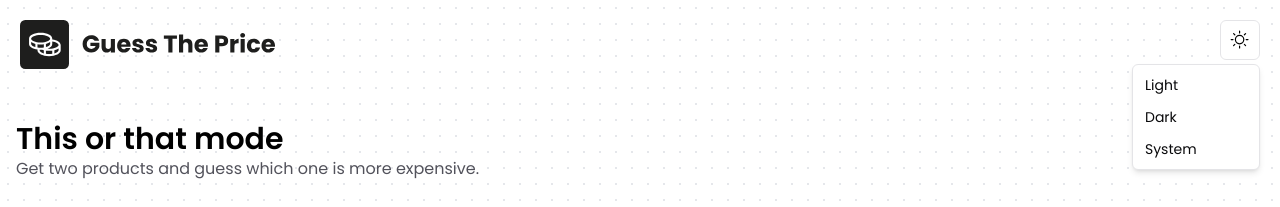
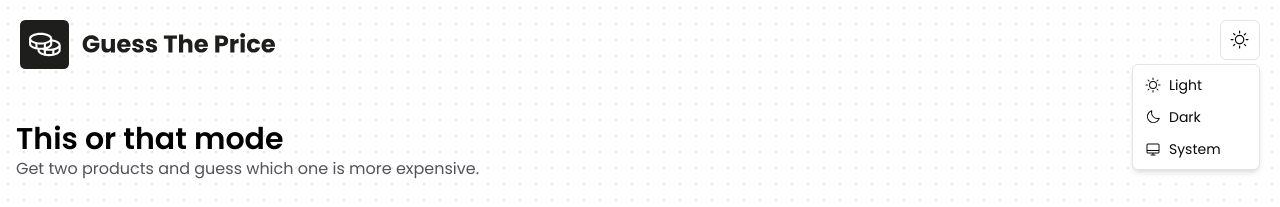
Before and after one commit to pavece/guess-the-price, a React (Vite) app in the folder apps/client/: page /this-that in a window 1280 px wide. Both pictures are taken after a click on the button "Toggle theme". Shown: the top 207 px of the page. Built offline with nearby package versions, Linux system fonts and the light colour scheme; no server answers.

Commit message:
Client, add theme toggle and provider modifications to single player only

```diff
--- a/apps/client/src/components/ui/theme-toggle.tsx
+++ b/apps/client/src/components/ui/theme-toggle.tsx
@@ -6,7 +6,7 @@ import {
 	DropdownMenuTrigger,
 } from '@/components/ui/dropdown-menu';
 import { useTheme } from '@/context/theme-provider';
-import { Moon, Sun } from '@phosphor-icons/react';
+import { Desktop, Moon, Sun } from '@phosphor-icons/react';
 
 export function ThemeToggle() {
 	const { setTheme } = useTheme();
@@ -21,9 +21,15 @@ export function ThemeToggle() {
 				</Button>
 			</DropdownMenuTrigger>
 			<DropdownMenuContent align='end'>
-				<DropdownMenuItem onClick={() => setTheme('light')}>Light</DropdownMenuItem>
-				<DropdownMenuItem onClick={() => setTheme('dark')}>Dark</DropdownMenuItem>
-				<DropdownMenuItem onClick={() => setTheme('system')}>System</DropdownMenuItem>
+				<DropdownMenuItem onClick={() => setTheme('light')}>
+					<Sun /> Light
+				</DropdownMenuItem>
+				<DropdownMenuItem onClick={() => setTheme('dark')}>
+					<Moon /> Dark
+				</DropdownMenuItem>
+				<DropdownMenuItem onClick={() => setTheme('system')}>
+					<Desktop /> System
+				</DropdownMenuItem>
 			</DropdownMenuContent>
 		</DropdownMenu>
 	);
--- a/apps/client/src/context/theme-provider.tsx
+++ b/apps/client/src/context/theme-provider.tsx
@@ -37,6 +37,7 @@ export function ThemeProvider({
 			const systemTheme = window.matchMedia('(prefers-color-scheme: dark)').matches ? 'dark' : 'light';
 
 			root.classList.add(systemTheme);
+			setTheme(systemTheme);
 			return;
 		}
 
```
